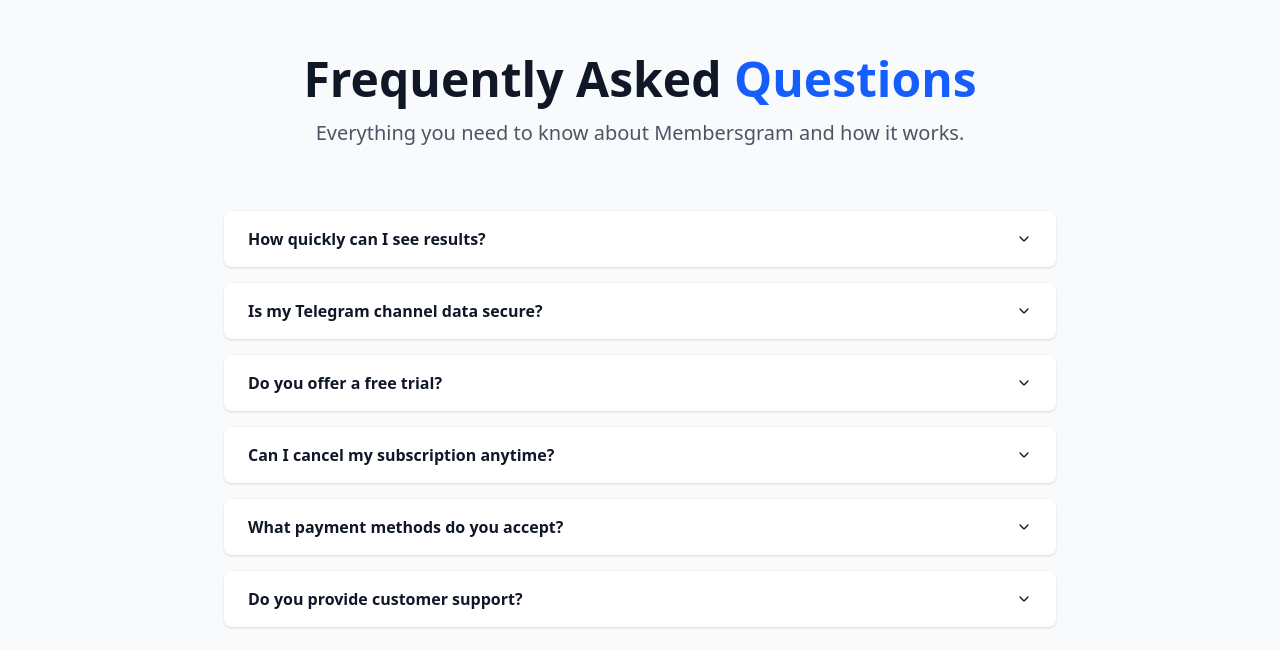
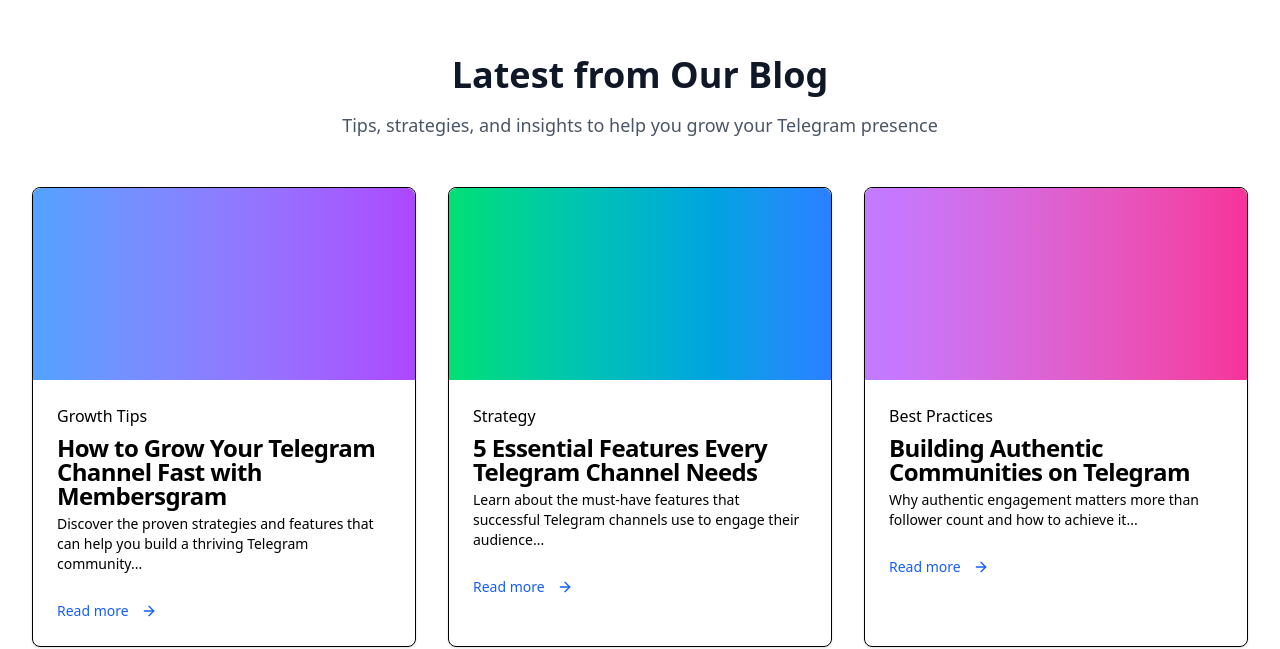
Before and after one commit to majidpnx/mmbrsNextjs, a Next.js app: page / in a window 1280 px wide. Shown: the part 3839-4488 px from the top of the page. Built offline with nearby package versions, Linux system fonts and the light colour scheme.

Commit message:
remove faq1

```diff
--- a/app/page.js
+++ b/app/page.js
@@ -1,7 +1,7 @@
 // "use client"
 // import { Button } from "./components/button";
 // import FAQ from "./components/FAQ";
-import FAQ from './components/faq';
+// import FAQ from './components/faq';
 
 // import { MoveRight } from "lucide-react";
 // import { useState ,useEffect} from 'react';
@@ -36,7 +36,7 @@
       <HowItWorks />
       <Pricing />
       <Testimonials />
-       <FAQ />
+       {/* <FAQ />  */}
        <MiniBlog />
        <Footer />
     </div>
```
